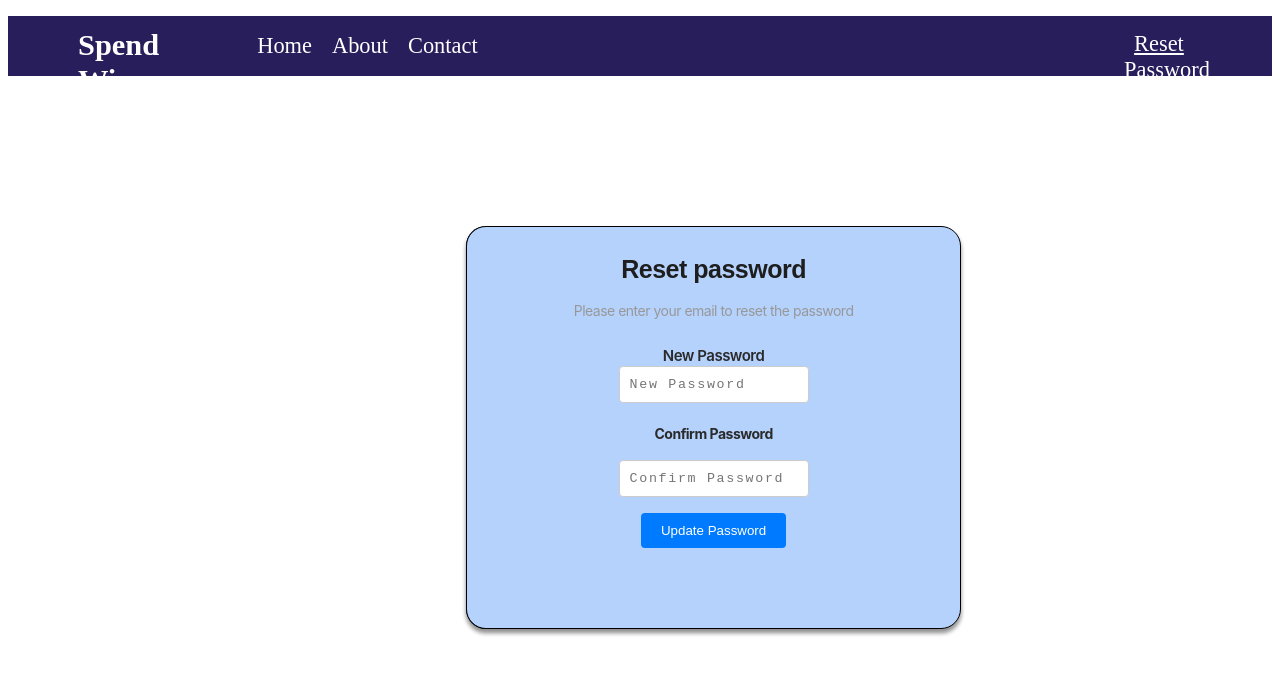
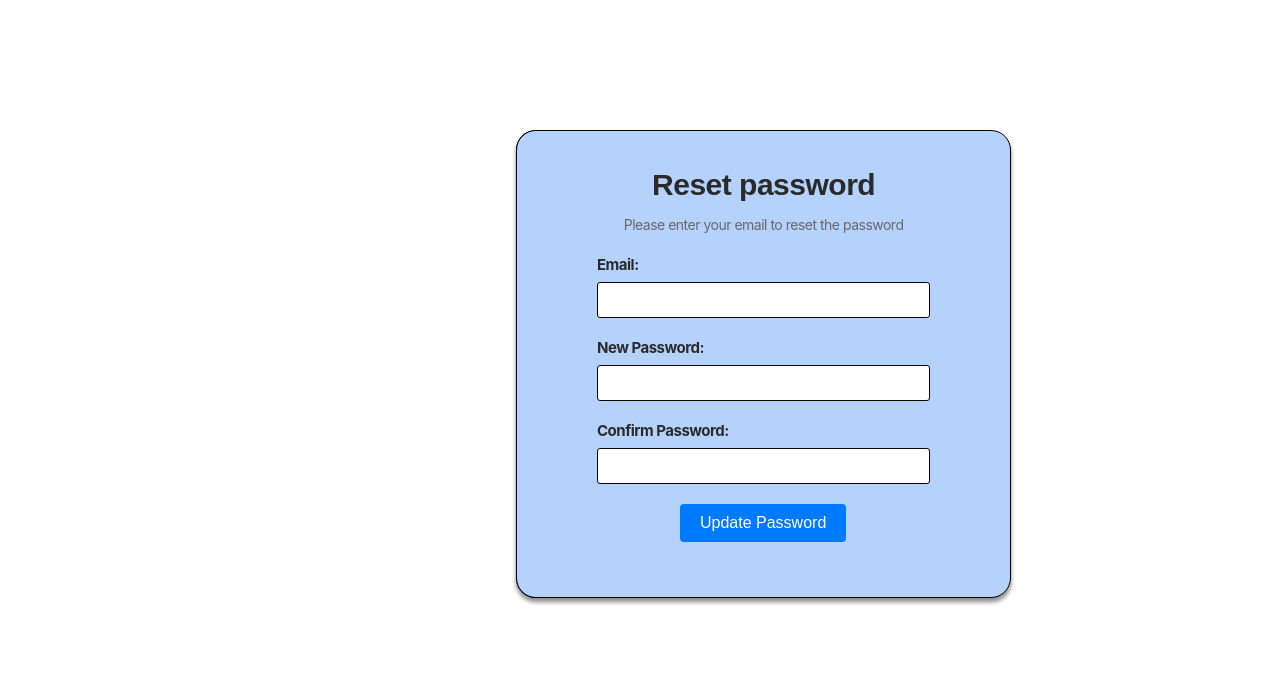
Before and after one commit to SpringBoardMentor114/SpendWise, an Angular app in the folder frontend/: page /PassReset in a window 1280 px wide. Shown: the top 674 px of the page. Built offline with nearby package versions, Linux system fonts and the light colour scheme.

Commit message:
changes in passreset

```diff
--- a/frontend/src/app/app.module.ts
+++ b/frontend/src/app/app.module.ts
@@ -9,7 +9,6 @@ import { RegistrationComponent } from './registration/registration.component';
 import { PassresetComponent } from './passreset/passreset.component';
 import { CMIComponent } from './cmi/cmi.component';
 import { LoggingComponent } from './expenses/logging/logging.component';
-import { PasswordResetComponent } from './password-reset/password-reset.component';
 import { ExpenseListComponent } from './expenses/expense-list/expense-list.component';
 import { EditingComponent } from './expenses/editing/editing.component';
 import { FormsModule } from '@angular/forms';
@@ -33,7 +32,6 @@ const routes: Routes = [
     RegistrationComponent,
     PassresetComponent,
     CMIComponent,
-    PasswordResetComponent,
     LoggingComponent,
     ExpenseListComponent,
     EditingComponent
--- a/frontend/src/app/passreset/passreset.component.css
+++ b/frontend/src/app/passreset/passreset.component.css
@@ -1,6 +1,6 @@
 .div {
     background-color: #000;
-    display: flex;
+    display:block;
     max-width: 476px;
     flex-direction: column;
     font-size: 15px;
@@ -9,8 +9,8 @@
     letter-spacing: -0.5px;
     line-height: 133%;
     justify-content: center;
-    margin-top: 150px;
-    margin-left: 450px;
+    margin-top: 130px;
+    margin-left: 500px;
     border-radius: 20px;
 }
 
@@ -25,19 +25,18 @@
     display: flex;
     width: 70%;
     flex-direction: column;
-    padding: 33px 80px 80px;
+    padding: 24px 80px 55px;
     border-radius: 20px;
 }
 
 .div-3 {
-    color: #1e1e1e;
+
     font-family: Poppins, sans-serif;
-    font-size: 25px;
+
 }
 
 .div-4 {
-    color: #989898;
-    margin-top: 21px;
+    color: #6c6666;
     font: 14px/143% Inter, sans-serif;
 }
 
@@ -88,4 +87,39 @@
 
 .submit-btn:hover {
     background-color: #32567d;
+
 }
+
+
+
+
+  .form-group {
+    margin-bottom: 20px;
+    margin-right:18px;
+  }
+
+  label {
+    font-weight: bold;
+
+  }
+
+  input[type="email"],
+  input[type="password"] {
+    width: 100%;
+    padding: 8px;
+    font-size: 16px;
+    border-radius: 3px;
+    border: 1px solid #060606;
+    margin-top: 6px;
+  }
+
+  button {
+    padding: 10px 20px;
+    font-size: 16px;
+    background-color: #154a82;
+    color: #030303;
+    border: none;
+    border-radius: 3px;
+    cursor: pointer;
+    margin-left: 83px;
+  }
--- a/frontend/src/app/passreset/passreset.component.html
+++ b/frontend/src/app/passreset/passreset.component.html
@@ -1,29 +1,50 @@
-<!DOCTYPE html>
-<html lang="en">
-<head>
-    <meta charset="UTF-8">
-    <meta name="viewport" content="width=device-width, initial-scale=1.0">
-    <title>Document</title>
-    <link rel="stylesheet" href="./passreset.component.css">
-</head>
 <body>
     <div class="div">
         <div class="div-2">
-            <div class="div-3">Reset password</div>
+
+            <h1><div class="div-3">Reset password</div></h1>
             <div class="div-4">Please enter your email to reset the password</div>
-            <div class="div-5">New Password</div>
-            <div class="password-container">
-                <input type="text" id="new-password" name="new-password" placeholder="New Password" class="show-password">
-                <i class="fas fa-eye-slash toggle-password"></i>
-            </div>
-            <div class="div-6">Confirm Password</div>
-            <div class="password-container">
-                <input type="text" id="confirm-password" name="confirm-password" placeholder="Confirm Password" class="show-password">
-                <i class="fas fa-eye-slash toggle-password"></i>
-            </div>
-            <button class="submit-btn">Update Password</button>
+            <br>
+            <form (ngSubmit)="resetPassword()" #resetForm="ngForm" novalidate>
+                <div class="form-group">
+                    <label class="div-5" for="email">Email:</label>
+                    <input type="email" id="email" name="email" [(ngModel)]="email" required email
+                        #emailInput="ngModel">
+
+                    <div *ngIf="emailInput?.invalid && (emailInput?.dirty || emailInput?.touched)" class="text-danger">
+                        <div class="div-4" *ngIf="emailInput?.errors?.['required']">Email is required.</div>
+                        <div class="div-4" *ngIf="emailInput?.errors?.['email']">Invalid email format.</div>
+                    </div>
+                </div>
+                <div class="form-group password-container">
+                    <label class="div-5" for="newPassword">New Password:</label>
+                    <input type="password" id="newPassword" name="newPassword" [(ngModel)]="newPassword" required
+                        minlength="6" #newPasswordInput="ngModel">
+
+
+                    <div *ngIf="newPasswordInput?.invalid && (newPasswordInput?.dirty || newPasswordInput?.touched)"
+                        class="text-danger">
+                        <div class="div-4" *ngIf="newPasswordInput?.errors?.['required']">Password is required.</div>
+                        <div class="div-4" *ngIf="newPasswordInput?.errors?.['minlength']">Password must be at least 6
+                            characters.</div>
+                    </div>
+                </div>
+                <div class="form-group">
+                    <label class="div-5" for="confirmPassword">Confirm Password:</label>
+                    <input type="password" id="confirmPassword" name="confirmPassword" [(ngModel)]="confirmPassword"
+                        required #confirmPasswordInput="ngModel">
+
+                    <div *ngIf="confirmPasswordInput?.invalid && (confirmPasswordInput?.dirty || confirmPasswordInput?.touched)"
+                        class="text-danger">
+
+                        <div class="div-4" *ngIf="confirmPassword !== newPassword">Passwords do not match.</div>
+                    </div>
+                </div>
+
+                <button class="submit-btn">Update Password</button>
+            </form>
+
         </div>
     </div>
 
 </body>
-</html>
--- a/frontend/src/app/passreset/passreset.component.ts
+++ b/frontend/src/app/passreset/passreset.component.ts
@@ -1,4 +1,6 @@
+
 import { Component } from '@angular/core';
+import { NgForm } from '@angular/forms';
 
 @Component({
   selector: 'app-passreset',
@@ -6,5 +8,21 @@ import { Component } from '@angular/core';
   styleUrl: './passreset.component.css'
 })
 export class PassresetComponent {
+  email: string = '';
+  newPassword: string = '';
+  confirmPassword: string = '';
 
+  constructor() {}
+
+  resetPassword() {
+    if (this.newPassword === this.confirmPassword) {
+      console.log(`Reset password for ${this.email} to ${this.newPassword}`);
+      // Implement password reset logic here (e.g., API call)
+      this.email = '';
+      this.newPassword = '';
+      this.confirmPassword = '';
+    } else {
+      console.log('New password and confirm password do not match.');
+    }
+  }
 }
--- a/frontend/src/app/password-reset/password-reset.component.css
+++ /dev/null
@@ -1,50 +0,0 @@
-.password-reset-container {
-    max-width: 400px;
-    margin: auto;
-    padding: 40px;
-    border: 3px solid #0d0d0d;
-    border-radius: 5px;
-    margin-top: 120px;
-  }
-
-  h2{
-    margin-bottom: 18px;
-    margin-left: 80px;
-    font-family:'Franklin Gothic Medium', 'Arial Narrow', Arial, sans-serif;
-    font-size: 35px;
-  }
-  .form-group {
-    margin-bottom: 20px;
-    margin-right:18px;
-  }
-
-  label {
-    font-weight: bold;
-
-  }
-
-  input[type="email"],
-  input[type="password"] {
-    width: 100%;
-    padding: 8px;
-    font-size: 16px;
-    border-radius: 3px;
-    border: 1px solid #060606;
-    margin-top: 6px;
-  }
-
-  button {
-    padding: 10px 20px;
-    font-size: 16px;
-    background-color: #154a82;
-    color: #030303;
-    border: none;
-    border-radius: 3px;
-    cursor: pointer;
-  }
-
-  button {
-    background-color: #3c3ed1;
-    margin-left: 240px;
-    margin-top: 10px;
-  }
--- a/frontend/src/app/password-reset/password-reset.component.html
+++ /dev/null
@@ -1,43 +0,0 @@
-
-
-<div class="password-reset-container">
-  <h2>Password Reset</h2>
-  <form (ngSubmit)="resetPassword()" #resetForm="ngForm" novalidate>
-    <div class="form-group">
-      <label for="email">Email:</label>
-      <input type="email" id="email" name="email" [(ngModel)]="email"
-             required
-             email
-             #emailInput="ngModel">
-      <!-- Display validation error message -->
-      <div *ngIf="emailInput?.invalid && (emailInput?.dirty || emailInput?.touched)" class="text-danger">
-        <div *ngIf="emailInput?.errors?.['required']">Email is required.</div>
-        <div *ngIf="emailInput?.errors?.['email']">Invalid email format.</div>
-      </div>
-    </div>
-    <div class="form-group">
-      <label for="newPassword">New Password:</label>
-      <input type="password" id="newPassword" name="newPassword" [(ngModel)]="newPassword"
-             required
-             minlength="6"
-             #newPasswordInput="ngModel">
-      <!-- Display validation error message -->
-      <div *ngIf="newPasswordInput?.invalid && (newPasswordInput?.dirty || newPasswordInput?.touched)" class="text-danger">
-        <div *ngIf="newPasswordInput?.errors?.['required']">Password is required.</div>
-        <div *ngIf="newPasswordInput?.errors?.['minlength']">Password must be at least 6 characters.</div>
-      </div>
-    </div>
-    <div class="form-group">
-      <label for="confirmPassword">Confirm Password:</label>
-      <input type="password" id="confirmPassword" name="confirmPassword" [(ngModel)]="confirmPassword"
-             required
-             #confirmPasswordInput="ngModel">
-      <!-- Display validation error message -->
-      <div *ngIf="confirmPasswordInput?.invalid && (confirmPasswordInput?.dirty || confirmPasswordInput?.touched)" class="text-danger">
-        <div *ngIf="confirmPasswordInput?.errors?.['required']">Confirm Password is required.</div>
-        <div *ngIf="confirmPassword !== newPassword">Passwords do not match.</div>
-      </div>
-    </div>
-    <button type="submit" [disabled]="resetForm?.invalid">Reset Password</button>
-  </form>
-</div>
--- a/frontend/src/app/password-reset/password-reset.component.ts
+++ /dev/null
@@ -1,27 +0,0 @@
-import { Component } from '@angular/core';
-import { NgForm } from '@angular/forms';
-
-@Component({
-  selector: 'app-password-reset',
-  templateUrl: './password-reset.component.html',
-  styleUrls: ['./password-reset.component.css']
-})
-export class PasswordResetComponent {
-  email: string = '';
-  newPassword: string = '';
-  confirmPassword: string = '';
-
-  constructor() {}
-
-  resetPassword() {
-    if (this.newPassword === this.confirmPassword) {
-      console.log(`Reset password for ${this.email} to ${this.newPassword}`);
-      // Implement password reset logic here (e.g., API call)
-      this.email = '';
-      this.newPassword = '';
-      this.confirmPassword = '';
-    } else {
-      console.log('New password and confirm password do not match.');
-    }
-  }
-}
```
Also changed, not shown: frontend/src/app/app-routing.module.ts (+3 -5 lines), frontend/src/app/app.component.html (+4 -7 lines), 1 other file (tests, documents, lock files or other folders).
